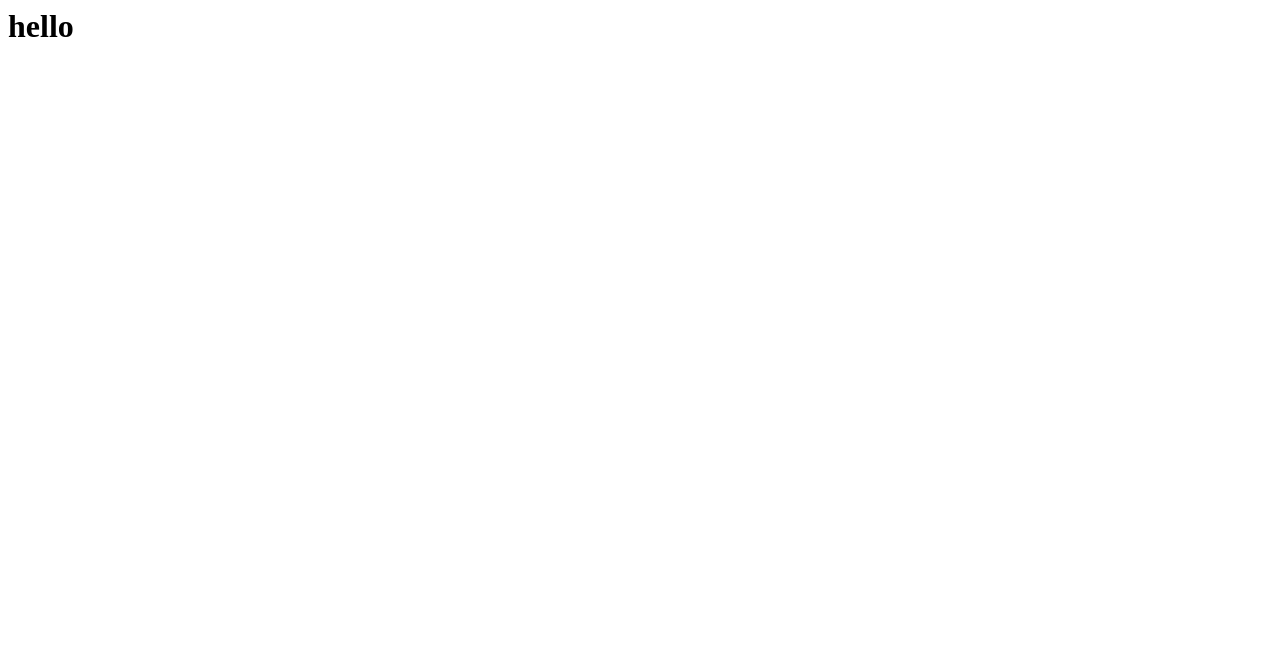
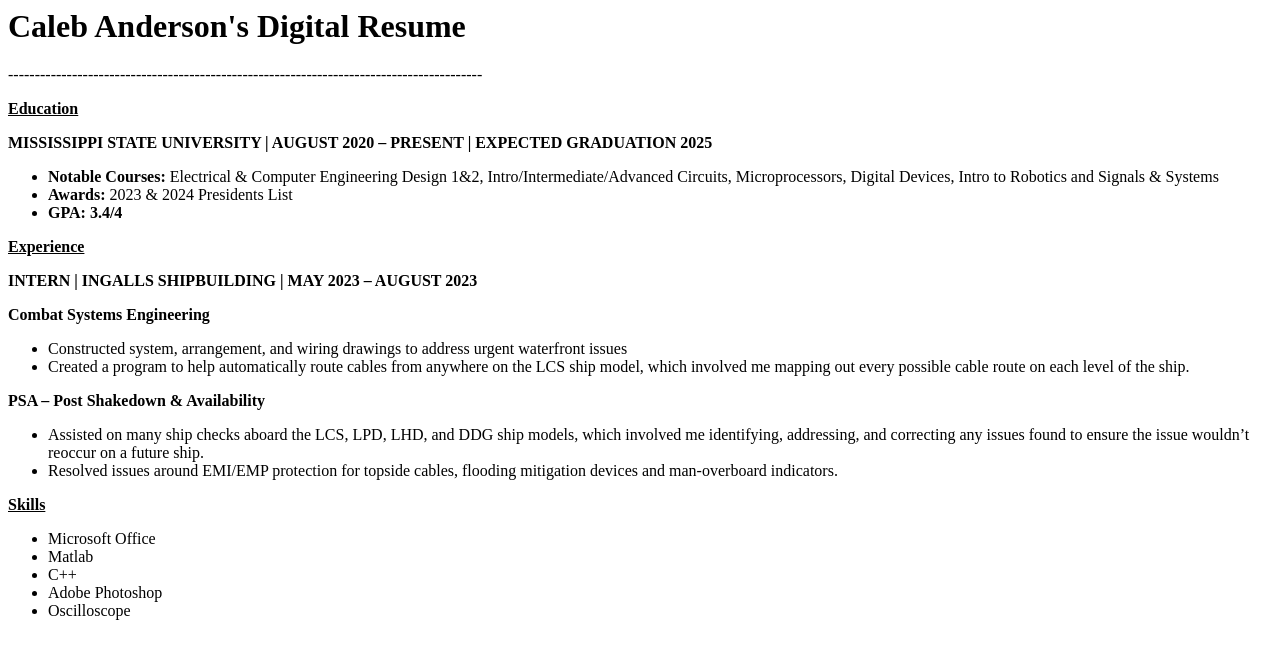
Before and after one commit to Apollonaris/Online-Resume, a plain HTML site: page index.html in a window 1280 px wide. Drawn offline with Linux system fonts and the light colour scheme.

Commit message:
Update index.html
Updated contents to show experience & skills

```diff
--- a/index.html
+++ b/index.html
@@ -1 +1,43 @@
-<h1>hello</h1>
+<h1>Caleb Anderson's Digital Resume</h1>
+<p>-----------------------------------------------------------------------------------------</p>
+<b><u>Education</u></b>
+<p><b>MISSISSIPPI STATE UNIVERSITY | AUGUST 2020 – PRESENT | EXPECTED GRADUATION 2025
+</b></p>
+<ul>
+    <li><b>Notable Courses: </b> Electrical & Computer Engineering Design 1&2, Intro/Intermediate/Advanced
+        Circuits, Microprocessors, Digital Devices, Intro to Robotics and Signals & Systems
+        </li>
+    <li><b>Awards: </b>2023 & 2024 Presidents List</li>
+    <li><b>GPA:  3.4/4</b></li>
+  </ul>
+  <b><u>Experience</u></b>
+<p><b>INTERN | INGALLS SHIPBUILDING | MAY 2023 – AUGUST 2023
+</b></p>
+<b>Combat Systems Engineering
+</b><ul>
+    <li>Constructed system, arrangement, and wiring drawings to address urgent waterfront issues
+        </li>
+    <li>Created a program to help automatically route cables from anywhere on the LCS ship model,
+        which involved me mapping out every possible cable route on each level of the ship.</li>
+
+  </ul>
+  <b>PSA – Post Shakedown & Availability </b>
+    <ul>
+        <li>Assisted on many ship checks aboard the LCS, LPD, LHD, and DDG ship models, which involved
+            me identifying, addressing, and correcting any issues found to ensure the issue wouldn’t reoccur
+            on a future ship.
+            </li>
+        <li>Resolved issues around EMI/EMP protection for topside cables, flooding mitigation devices and
+            man-overboard indicators.</li>
+      </ul>
+
+      <b><u>Skills</u></b>
+
+<ul>
+    <li>Microsoft Office
+        </li>
+    <li>Matlab</li>
+    <li>C++</li>
+    <li>Adobe Photoshop</li>
+    <li>Oscilloscope</li>
+  </ul>
```
